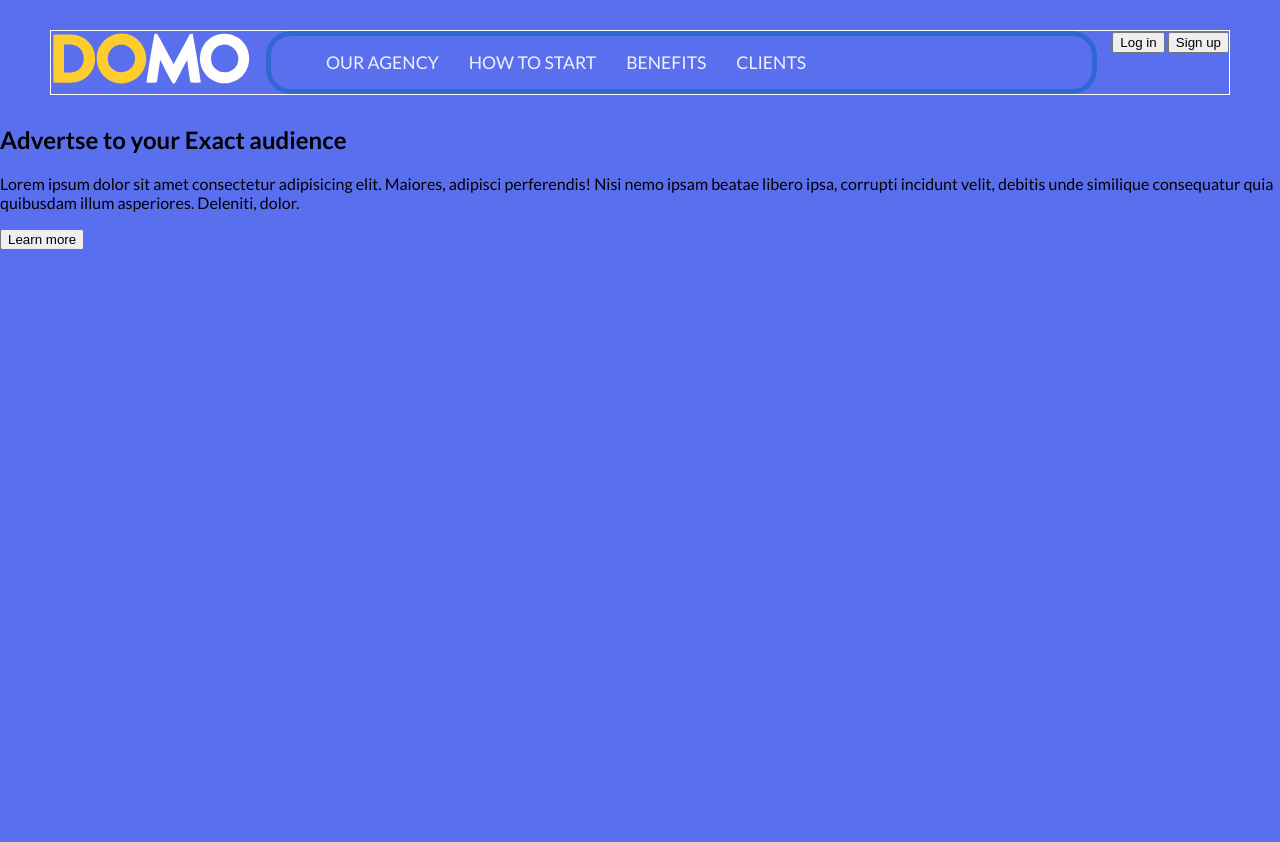
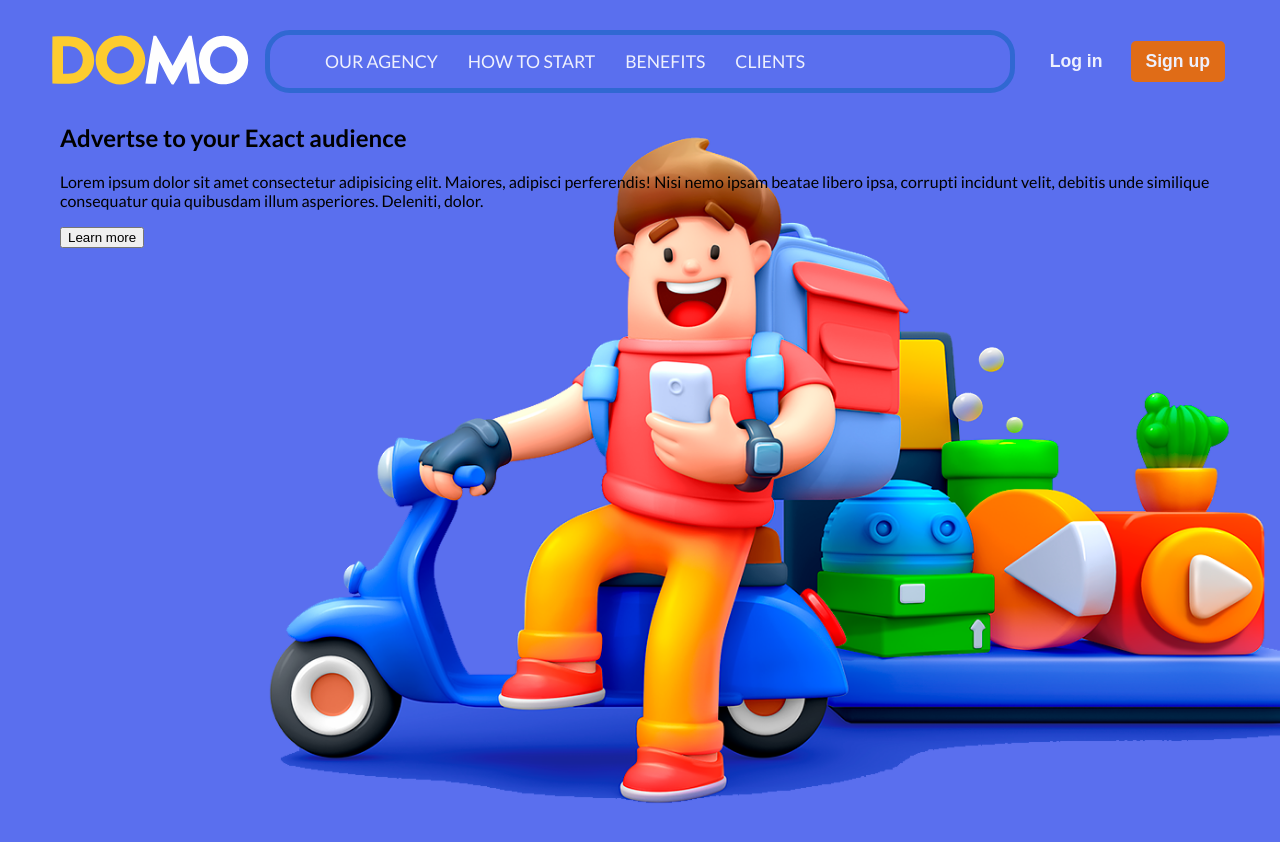
Before and after one commit to jsuazag/landingpage-banco, a plain HTML site: page index.html in a window 1280 px wide. Before the commit the page ends 800 px from the top, so only its background shows below. Drawn offline with Linux system fonts and the light colour scheme.

Commit message:
menu & background image add

```diff
--- a/index.html
+++ b/index.html
@@ -23,8 +23,8 @@
             </ul>
         </nav>
         <section>
-            <button>Log in</button>
-            <button>Sign up</button>
+            <button class="btn btn-link">Log in</button>
+            <button class="btn btn-primary">Sign up</button>
         </section>
     </header>
     <article>
@@ -35,6 +35,10 @@
             Lorem ipsum dolor sit amet consectetur adipisicing elit. Maiores, adipisci perferendis! Nisi nemo ipsam beatae libero ipsa, corrupti incidunt velit, debitis unde similique consequatur quia quibusdam illum asperiores. Deleniti, dolor.
         </p>
         <button>Learn more</button>
+        <br /><br /><br /><br /><br /><br /><br /><br /><br /><br />
+        <br /><br /><br /><br /><br /><br /><br /><br />
+        <br /><br /><br /><br /><br /><br />
+        <br /><br /><br /><br /><br /><br /><br />
     </article>
 </body>
 </html>
--- a/styles.css
+++ b/styles.css
@@ -5,12 +5,17 @@ body {
     padding: 0;
     margin: 0;
     font-family: 'Lato';
+    background-image: url('img/celular.png');
+    background-repeat: no-repeat;
+    background-size: 80%;
+    background-position: top right;
+    background-position-y: 130px;
 }
 
 header {
     margin: 30px 50px;
-    border: 1px solid #fff;
     display: flex;
+    align-items: center;
 }
 header nav {
     flex: 1;
@@ -36,3 +41,33 @@ header nav ul li a {
 header nav ul li a:hover {
     opacity: 1;
 }
+
+.btn {
+    font-size: 1.1em;
+    font-weight: 700;
+    padding: 10px 15px;
+    border: none;
+    border-radius: 5px;
+    color: #fff;
+    cursor: pointer;
+    opacity: 0.9;
+    margin: 2px 5px;
+}
+
+.btn-primary {
+    background-color: #ef6c00;
+}
+.btn-primary:hover {
+    opacity: 1;
+}
+
+.btn-link {
+    background-color: transparent;
+}
+.btn-link:hover {
+    opacity: 1;
+}
+
+article {
+    margin: 30px 60px;
+}
```
